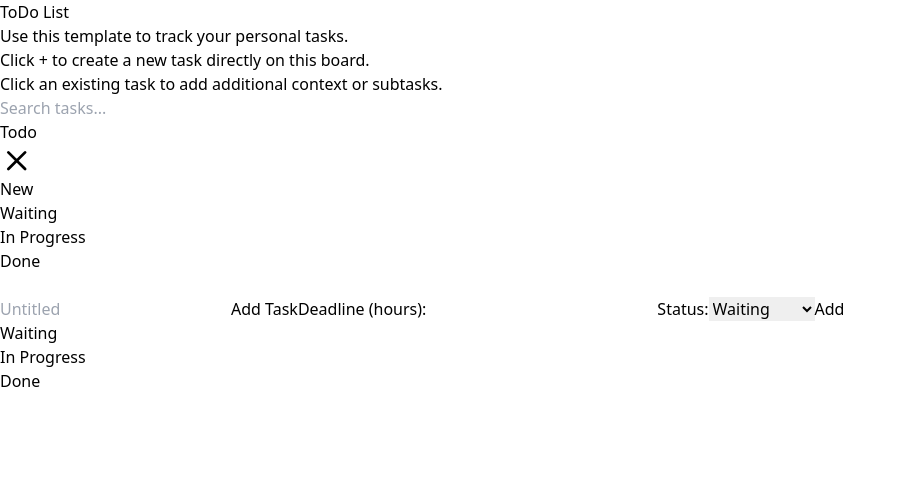
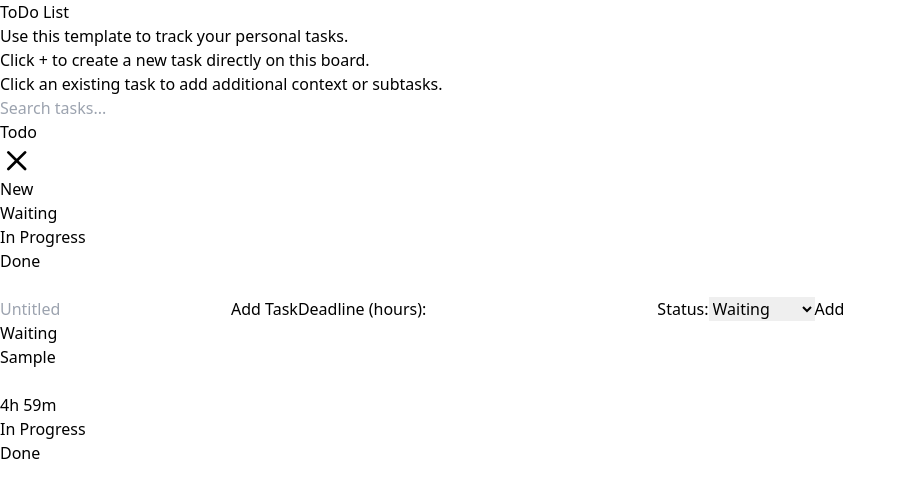
Before and after one commit to fvdime/todo, a React (Vite) app: page / in a window 1280 px wide. Both pictures are taken after typing "Sample", "5" into the empty fields and a click on the button "Add". Shown: the top 498 px of the page, without its empty margins (0-906 px from the left). Built offline with nearby package versions, Linux system fonts and the light colour scheme.

Commit message:
add time functionality

```diff
--- a/src/App.jsx
+++ b/src/App.jsx
@@ -17,9 +17,9 @@ function App() {
     localStorage.setItem(LOCAL_STORAGE_KEY, JSON.stringify(todos));
   }, [todos]);
 
-  function addTodo(todo) {
-    setTodos([todo, ...todos]);
-  }
+  const addTodo = (todo) => {
+    setTodos([...todos, todo]);
+  };
 
   const removeTodo = (todoId) => {
     setTodos(todos.filter((todo) => todo.id !== todoId));
--- a/src/components/card.jsx
+++ b/src/components/card.jsx
@@ -1,11 +1,59 @@
-import Todo from "./todo"
+import { useState, useEffect } from "react";
+import Todo from "./todo";
 
 const Card = ({ todo, handleCheckBox, removeTodo, setSelected }) => {
+  const [color, setColor] = useState("");
+
+  useEffect(() => {
+    const interval = setInterval(() => {
+      if (todo.taskStatus !== "Done" && todo.deadline) {
+        const now = new Date();
+        const deadline = new Date(todo.deadline);
+        const timeLeft = deadline - now;
+
+        if (timeLeft <= 0) {
+          setColor("text-zinc-700"); // Past due
+        } else if (timeLeft <= 15 * 60 * 1000) {
+          setColor("text-red-700"); // Less than 15 mins left
+        } else if (timeLeft <= 60 * 60 * 1000) {
+          setColor("text-amber-700"); // Less than 1 hour left
+        } else {
+          setColor("text-lime-700"); // More than 1 hour left
+        }
+      }
+    }, 1000);
+
+    return () => clearInterval(interval);
+  }, [todo.deadline, todo.taskStatus]);
+
+  const calculateTimeLeft = () => {
+    if (todo.deadline) {
+      const now = new Date();
+      const deadline = new Date(todo.deadline);
+      const timeLeft = deadline - now;
+
+      if (timeLeft <= 0) {
+        return "Past due";
+      }
+
+      const hoursLeft = Math.floor(timeLeft / (1000 * 60 * 60));
+      const minutesLeft = Math.floor(
+        (timeLeft % (1000 * 60 * 60)) / (1000 * 60)
+      );
+
+      if (hoursLeft === 0 && minutesLeft <= 15) {
+        return `${minutesLeft}m`;
+      } else {
+        return `${hoursLeft !== 0 ? hoursLeft + "h" : ""} ${minutesLeft}m`;
+      }
+    }
+
+    return "";
+  };
+
   return (
-    <div
-    className="w-full border rounded shadow-sm hover:shadow-md hover:cursor-grab active:cursor-grabbing border-zinc-700"
-  >
-    <div className="px-4 py-2 w-full flex flex-row justify-between items-center">
+    <div className="w-full border rounded shadow-sm hover:shadow-md hover:cursor-grab active:cursor-grabbing border-zinc-700">
+      <div className="px-4 py-2 w-full flex flex-row justify-between items-center rounded">
         <h1
           onClick={() => setSelected(todo)}
           className="font-medium rounded-t overflow-hidden truncate cursor-pointer"
@@ -33,7 +81,7 @@ const Card = ({ todo, handleCheckBox, removeTodo, setSelected }) => {
           </svg>
         </button>
       </div>
-    <ul className="overflow-y-auto text-sm text-zinc-200 p-4 bg-zinc-800 rounded-b overflow-x-hidden truncate">
+      <ul className="overflow-y-auto text-sm text-zinc-200 p-4 bg-zinc-800 overflow-x-hidden truncate">
         {todo.tasks.map((task, index) => (
           <li key={index}>
             <Todo
@@ -45,10 +93,15 @@ const Card = ({ todo, handleCheckBox, removeTodo, setSelected }) => {
           </li>
         ))}
       </ul>
-    {/* <p>{todo.taskStatus}</p> */}
-    <p>{todo.deadline}</p>
+      <p
+        className={`px-4 py-1.5 w-full rounded-b font-medium text-sm ${
+          todo.taskStatus === "done" ? "text-lime-700" : color
+        }`}
+      >
+        {todo.taskStatus === "done" ? "Completed" : calculateTimeLeft()}
+      </p>
     </div>
-  )
-}
+  );
+};
 
-export default Card
+export default Card;
--- a/src/components/todo-form.jsx
+++ b/src/components/todo-form.jsx
@@ -16,14 +16,18 @@ const TodoForm = ({ addTodo, selected, updateTodo }) => {
     if (selected) {
       setTitle(selected.title);
       setTasks(selected.tasks);
-      setDeadline(selected.deadline);
+      setDeadline(
+        selected.deadline
+          ? new Date(selected.deadline).toISOString().substring(0, 16)
+          : ""
+      );
       setTaskStatus(selected.taskStatus);
       setIsOpen(true);
     } else {
       setTitle("");
       setTasks([]);
       setDeadline("");
-      setTaskStatus("");
+      setTaskStatus("waiting");
     }
   }, [selected]);
 
@@ -51,9 +55,11 @@ const TodoForm = ({ addTodo, selected, updateTodo }) => {
       id: selected ? selected.id : uuid(),
       title,
       tasks,
-      deadline,
+      createdAt: new Date().toISOString(),
+      deadline: new Date(
+            new Date().getTime() + deadline * 60 * 60 * 1000
+          ).toISOString(),
       taskStatus,
-      createdAt: new Date().toISOString(),
     };
 
     if (selected) {
@@ -65,7 +71,7 @@ const TodoForm = ({ addTodo, selected, updateTodo }) => {
     setTitle("");
     setTasks([]);
     setDeadline("");
-    setTaskStatus("");
+    setTaskStatus("waiting");
     setIsOpen(false);
   };
 
@@ -119,8 +125,8 @@ const TodoForm = ({ addTodo, selected, updateTodo }) => {
           } text-white p-8`}
         >
           <div className="w-full flex flex-row justify-between items-center">
-            <h4 className=""></h4>
-            <button className="" onClick={toggleSidebar}>
+            <h4></h4>
+            <button onClick={toggleSidebar}>
               <svg
                 className="w-5 h-5"
                 aria-hidden="true"
@@ -209,14 +215,28 @@ const TodoForm = ({ addTodo, selected, updateTodo }) => {
               value={taskStatus}
               onChange={(e) => setTaskStatus(e.target.value)}
             >
-              <option value="waiting">Waiting</option>
-              <option value="in progress">In Progress</option>
-              <option value="done">Done</option>
+              <option
+                value="waiting"
+                className="bg-zinc-700 text-white p-1 text-sm"
+              >
+                Waiting
+              </option>
+              <option
+                value="in progress"
+                className="bg-zinc-700 text-white p-1 text-sm"
+              >
+                In Progress
+              </option>
+              <option
+                value="done"
+                className="bg-zinc-700 text-white p-1 text-sm"
+              >
+                Done
+              </option>
             </select>
-
             <button
               type="submit"
-              className="text-white bg-blue-600 hover:bg-blue-700 font-medium rounded text-sm px-6 py-1.5"
+              className="text-white bg-blue-600 hover:bg-blue-700 font-medium rounded text-sm px-6 py-1.5 w-full"
             >
               {selected ? "Update" : "Add"}
             </button>
```
Lines whose indentation alone changed are shown as unchanged.
